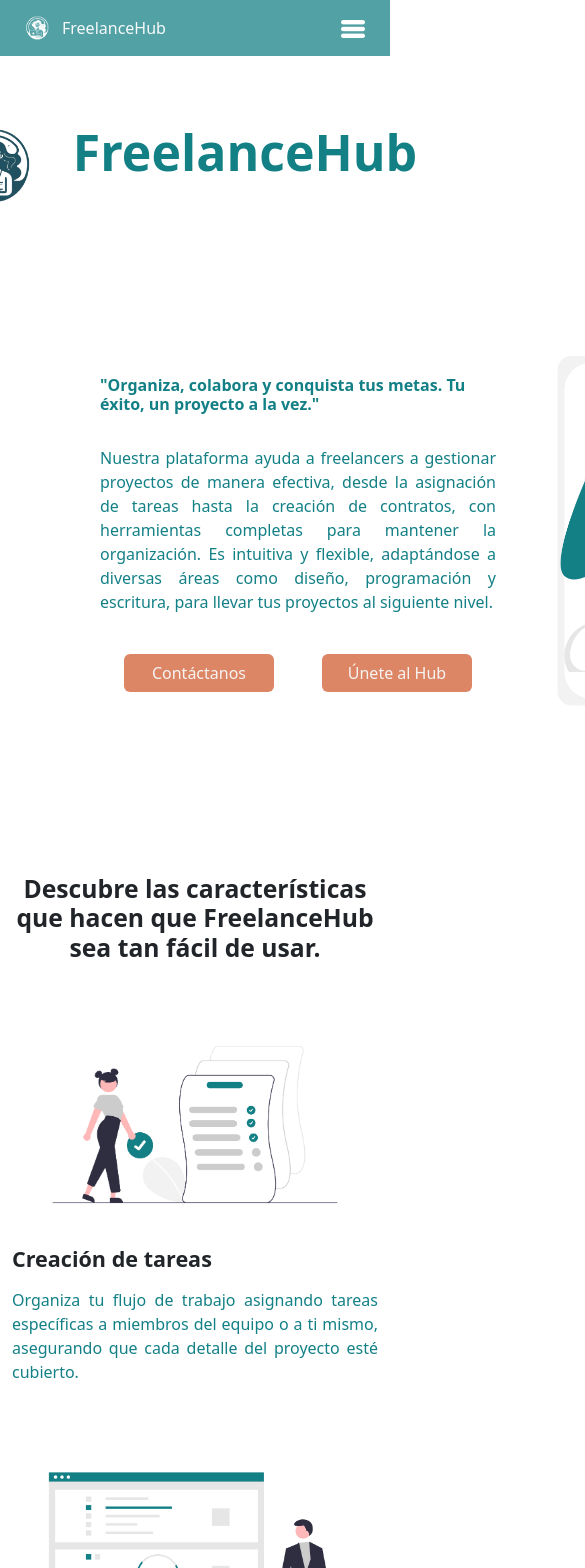
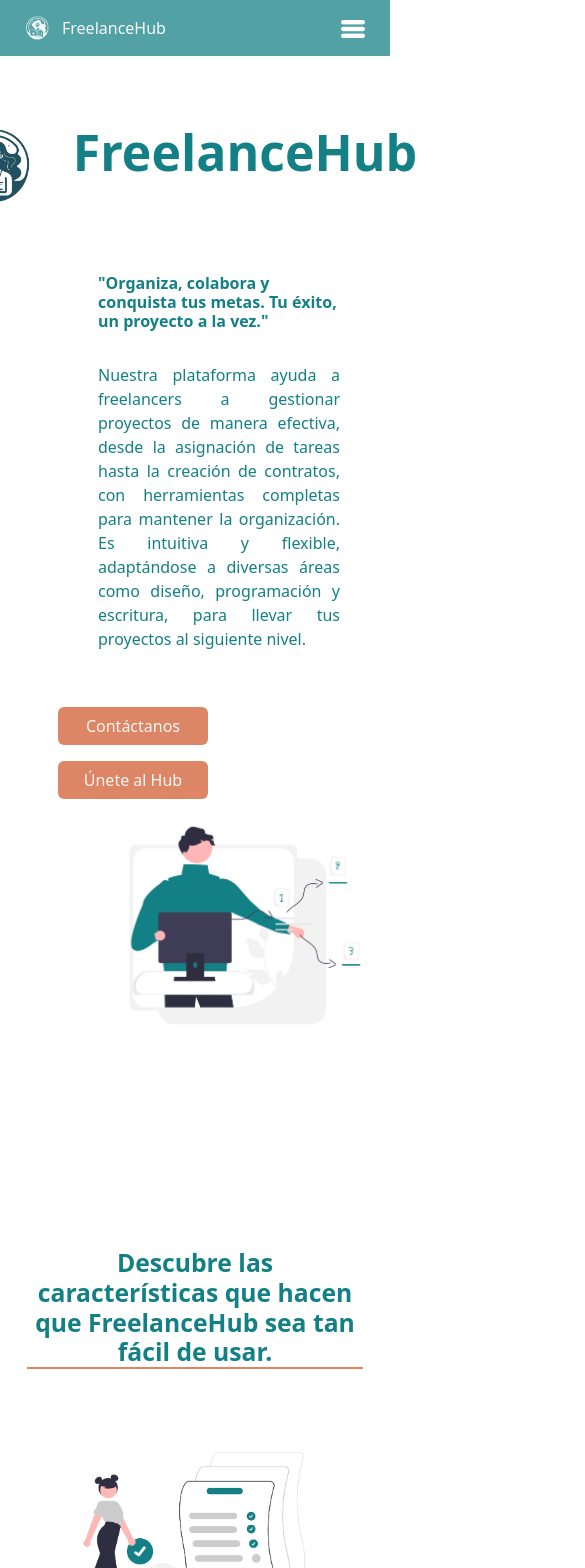
Before and after one commit to maxdenuevo/FreelanceHub-front, a React (Vite) app: page / in a window 390 px wide. Shown: the top 1568 px of the page, 585 px wide, since content can reach past the window. Built offline with nearby package versions, Linux system fonts and the light colour scheme.

Commit message:
Se modifica responsividad de los componentes

```diff
--- a/src/App.css
+++ b/src/App.css
@@ -31,18 +31,15 @@ p {
 
 #imghome {
   width: 600px;
-  height: 500px;
+  height: auto;
+  margin-left: 50px;
 }
 
 #navprincipal {
-  background-color: #138086bc;
+  background-color: #51a1a5;
+  z-index: 101;
 }
 
-.GrupoText {
-  margin-left: 50px;
-  margin-top: 100px;
-  width: 600px;
-}
 
 .encabezado-container .btn {
   color: #f6f4f3;
@@ -83,25 +80,21 @@ p {
   margin-right: 50px;
 }
 
-.img-servicios,
-.img-servicios2 {
-  max-width: 100%;
-  height: auto;
+#img-servicios {
+  width: 450px;
 }
 
-.herramientas-home {
+#herramientas-descripcion {
   margin-right: 10%;
   margin-left: 10%;
 }
 
-.herramientas-home h4,
-.herramientas-home2 h4 {
+#herramientas-home {
   border-bottom: 2px solid #DC8665;
   color: #138086;
   margin-top: 1rem;
   padding-bottom: 0.5rem;
-}
-.herramientas-home2 {
+  margin-right: 10%;
   margin-left: 10%;
 }
 
@@ -182,7 +175,7 @@ p {
 }
 
 .Nuevoproyecto-btns .btn{
-  width: 10%;
+  width: 15%;
   height: 20%;
 }
 
@@ -200,11 +193,19 @@ p {
 }
 
 .sidebar {
-  background-color: #138086bc;
-  border-radius: 1px;
-  box-shadow: 0 4px 6px rgba(0, 0, 0, 0.2);
+  width: 200px;
+  height: 100vh;
+  background-color: #51a1a5;
   padding: 20px;
-  height: 500px;
+  position: fixed;
+  top: 0;
+  left: 0;
+  overflow-y: auto;
+}
+
+.content {
+  margin-left: 200px;
+  padding: 1rem;;
 }
 
 .nav-pills .nav-link.active {
@@ -215,7 +216,7 @@ p {
 .nav-pills .nav-link {
   color: white;
   width: 100%;
-  margin-top: 20px;
+  margin-top: 15px;
   border-radius: 1px;
 }
 
@@ -227,26 +228,21 @@ p {
 
 .sidebar h1 {
   color: white;
-  font-size: 30px;
+  font-size: 28px;
   text-align: center;
+  margin-top: 80px;
 }
 
-.sidebar h5 {
+.sidebar p {
   color: white;
   text-align: center;
-  margin-top: 50px;
-}
-
-.sidebar h6 {
-  color: white;
-  text-align: center;
+  margin-top: 15px;
 }
 
 #btn-modal {
   color: white;
   width: 100%;
   margin-top: 20px;
-  border-radius: 1px;
 }
 
 #btn-modal:hover {
@@ -321,6 +317,7 @@ p {
 
 #proyectos-page {
   width: 100%;
+  height: 580px;
   margin-left: 10px;
 }
 
--- a/src/components/Encabezado.jsx
+++ b/src/components/Encabezado.jsx
@@ -1,9 +1,8 @@
 import React from 'react';
 import { useNavigate } from 'react-router-dom';
-import Img from '../images/Imagen-principal.png'
+import Img from '../images/Imagen-principal.png';
 
 function Encabezado() {
-
   const navigate = useNavigate();
 
   const irAContactanos = () => {
@@ -14,20 +13,25 @@ function Encabezado() {
     navigate('/registro');
   };
 
-
   return (
-    <div className="encabezado-container">
-    <div className="GrupoText">
-    <h6 className="pb-2"><strong>"Organiza, colabora y conquista tus metas. Tu éxito, un proyecto a la vez."</strong></h6>
-    <p className="parrafo-titulo pt-3">Nuestra plataforma ayuda a freelancers a gestionar proyectos de manera efectiva, desde la asignación de tareas hasta la creación de contratos, con herramientas completas para mantener la organización. Es intuitiva y flexible, adaptándose a diversas áreas como diseño, programación y escritura, para llevar tus proyectos al siguiente nivel.</p>
-    <div className="botones-titulo d-flex justify-content-center">
-    <button className="btn m-4" onClick={irAContactanos}>Contáctanos</button>
-    <button className="btn m-4" role="button" onClick={irARegistro}>Únete al Hub</button>
-    </div>
-    </div>
-    <div>
-    <img id='imghome' src={Img} alt=""/>
-    </div>
+    <div className="encabezado-container py-5">
+      <div className="row align-items-center mb-5">
+        <div className="col-md-6">
+          <h6 className="pb-2 ps-5">
+            <strong>"Organiza, colabora y conquista tus metas. Tu éxito, un proyecto a la vez."</strong>
+          </h6>
+          <p className="parrafo-titulo pt-3 ps-5">
+            Nuestra plataforma ayuda a freelancers a gestionar proyectos de manera efectiva, desde la asignación de tareas hasta la creación de contratos, con herramientas completas para mantener la organización. Es intuitiva y flexible, adaptándose a diversas áreas como diseño, programación y escritura, para llevar tus proyectos al siguiente nivel.
+          </p>
+          <div className="botones-titulo d-flex flex-column flex-md-row justify-content-center mt-5">
+            <button className="btn m-2" onClick={irAContactanos}>Contáctanos</button>
+            <button className="btn m-2" role="button" onClick={irARegistro}>Únete al Hub</button>
+          </div>
+        </div>
+        <div className="col-md-6">
+          <img id='imghome' className="img-fluid" src={Img} alt="Imagen Principal" />
+        </div>
+      </div>
     </div>
   );
 }
--- a/src/components/Forminicio.jsx
+++ b/src/components/Forminicio.jsx
@@ -63,7 +63,7 @@ function Formularioinicio() {
   }
 
   return (
-    <form className='formulario mt-5'>
+    <form className='formulario mt-5 mb-5'>
         <h2 className="form-title">Inicio de Sesión</h2>
         {location.state?.message && (
         <div className="alert alert-success" role="alert">
--- a/src/components/Formnuevocliente.jsx
+++ b/src/components/Formnuevocliente.jsx
@@ -89,7 +89,7 @@ function Formnuevocliente() {
   };
 
   return (
-    <div className="formulario container mt-5">
+    <div className="formulario container mt-5 mb-5">
       <h2 className="form-title">Crear Nuevo Cliente</h2>
       <form>
         <div className="mb-3">
--- a/src/components/Formnuevoproyecto.jsx
+++ b/src/components/Formnuevoproyecto.jsx
@@ -159,7 +159,7 @@ function Formnuevoproyecto() {
         )}
         <div className="Nuevoproyecto-btns d-flex justify-content-around">
           <button type="button" className="btn m-4" onClick={ClickAtras}>Atrás</button>
-          <button type="button" className="btn m-4" onClick={agregarProyecto}>Siguiente</button>
+          <button type="button" className="btn m-4" onClick={agregarProyecto}>Agregar Proyecto</button>
         </div>
       </form>
     </div>
--- a/src/components/Servicios.jsx
+++ b/src/components/Servicios.jsx
@@ -18,17 +18,17 @@ function Servicios() {
     <div className="container py-5">
       <div className="row mb-5">
         <div className="col-12 text-center">
-          <h2 className="fw-bold">Descubre las características que hacen que FreelanceHub sea tan fácil de usar.</h2>
+          <h2 className="titulo-servicios fw-bold">Descubre las características que hacen que FreelanceHub sea tan fácil de usar.</h2>
         </div>
       </div>
       {services.map((service, index) => (
         <div key={index} className={`row align-items-center mb-5 ${index % 2 !== 0 ? 'flex-row-reverse' : ''}`}>
           <div className="col-md-6 mb-3 mb-md-0">
-            <img className="img-fluid" src={service.img} alt={service.title} />
+            <img id='img-servicios' className="img-fluid" src={service.img} alt={service.title} />
           </div>
           <div className="col-md-6">
-            <h4 className="fw-bold mb-3">{service.title}</h4>
-            <p>{service.description}</p>
+            <h4 id='herramientas-home' className="fw-bold mb-3">{service.title}</h4>
+            <p id='herramientas-descripcion'>{service.description}</p>
           </div>
         </div>
       ))}
--- a/src/components/Sidebar.jsx
+++ b/src/components/Sidebar.jsx
@@ -16,9 +16,9 @@ function Sidebar() {
 
 return (
     <div className="Dashboard d-flex">
-      <div className="sidebar p-3" style={{ width: "200px", height: "150vh" }}>
-        <h1 className="mt-5">Tu Panel de Proyectos</h1>
-        {usuarioEmail && <p className="text-light mt-5">{usuarioEmail}</p>}
+      <div className="sidebar p-3">
+        <h1 className="">Tu Panel de Proyectos</h1>
+        {usuarioEmail && <p>{usuarioEmail}</p>}
         <div className="nav d-flex align-items-start flex-column nav-pills mt-4 me-3" id="v-pills-tab" role="tablist" aria-orientation="vertical">
           <Link to="/dashboardpage" className={`nav-link ${location.pathname === '/dashboardpage' ? 'active' : ''}`}>
           <svg xmlns="http://www.w3.org/2000/svg" width="25" height="25" fill="currentColor" className="bi bi-house pe-2 pb-1" viewBox="0 0 16 16">
```
Also changed, not shown: src/components/Home.jsx (+40 -18 lines).
